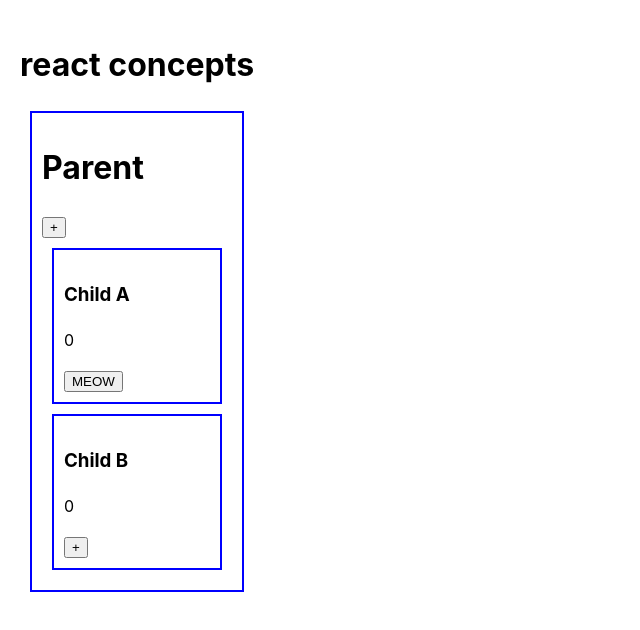
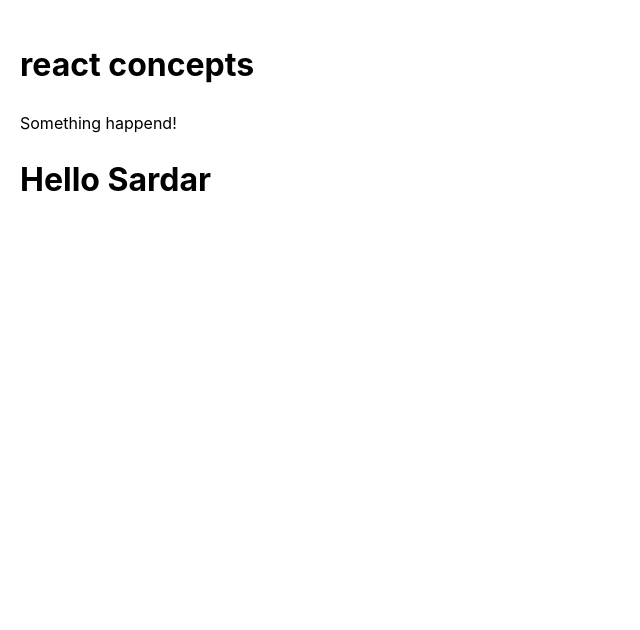
Before and after one commit to sardarbalnour/react-concepts, a React (Vite) app: page / in a window 1280 px wide. Shown: the top 630 px of the page, without its empty margins (0-640 px from the left). Built offline with nearby package versions, Linux system fonts and the light colour scheme.

Commit message:
props drilling and component copmposition

```diff
--- a/src/App.jsx
+++ b/src/App.jsx
@@ -1,10 +1,15 @@
 import Parent from "./components/Parent";
+import WelcomeMessage from "./components/WelcomeMessage";
+import WelcomePage from "./components/WelcomePage";
 
 function App() {
   return (
     <>
       <h1>react concepts</h1>
-      <Parent />
+      {/* <Parent /> */}
+      <WelcomePage>
+        <WelcomeMessage userName="Sardar"/>
+      </WelcomePage>
     </>
   );
 }
--- /dev/null
+++ b/src/components/WelcomeMessage.jsx
@@ -0,0 +1,9 @@
+function WelcomeMessage({ userName }) {
+  return (
+    <div>
+      <h1>Hello {userName}</h1>
+    </div>
+  );
+}
+
+export default WelcomeMessage;
--- /dev/null
+++ b/src/components/WelcomePage.jsx
@@ -0,0 +1,10 @@
+function WelcomePage({ children }) {
+  return (
+    <div>
+      <p>Something happend!</p>
+      {children}
+    </div>
+  );
+}
+
+export default WelcomePage;
```
